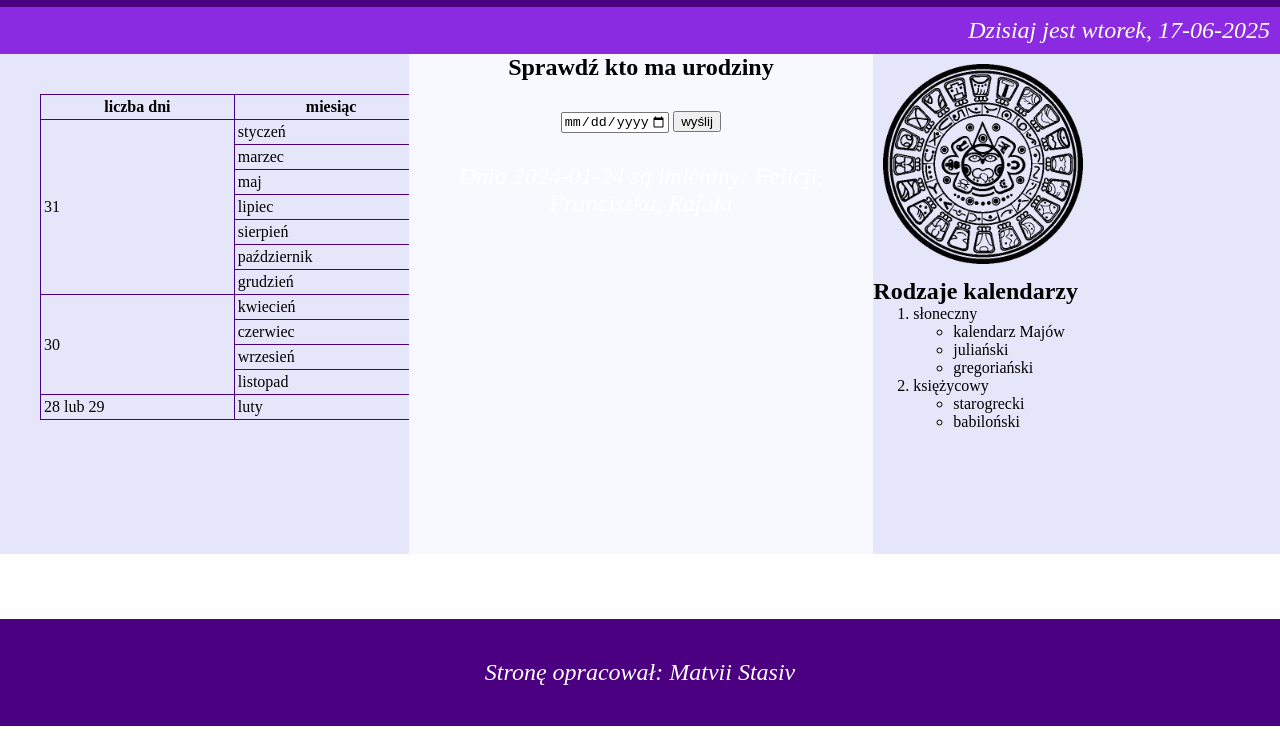
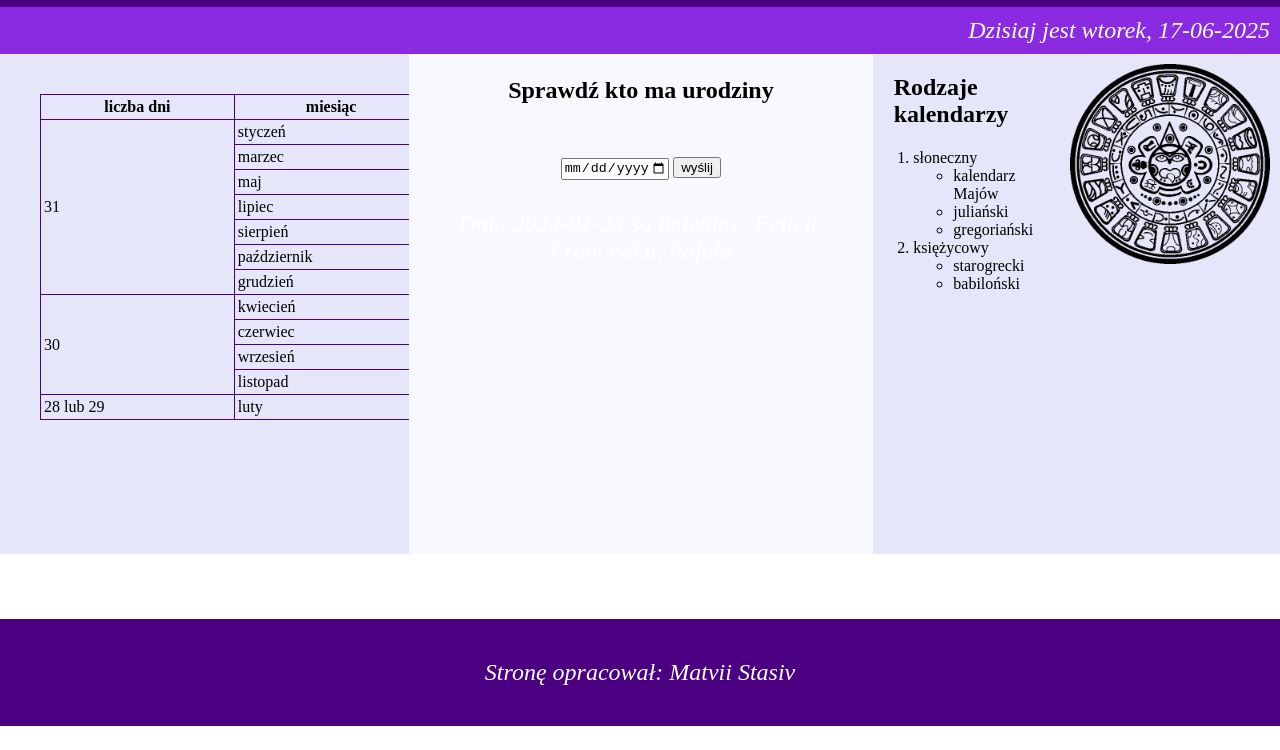
Before and after one commit to stasivmatvii/kalendarz, a plain HTML site: page index.html in a window 1280 px wide. Shown: the part 50-800 px from the top of the page. Drawn offline with Linux system fonts and the light colour scheme.

Commit message:
style.css

```diff
--- a/style.css
+++ b/style.css
@@ -57,6 +57,7 @@ img {
   width: 200px;
   height: 200px;
   padding: 10px;
+  float: right;
 }
 
 p {
@@ -87,6 +88,10 @@ footer {
     margin-top: 65px;
 }
 
+h2 {
+    padding: 5%;
+}
+
 #lewy table {
   width: 100%;
   table-layout: fixed;
```
